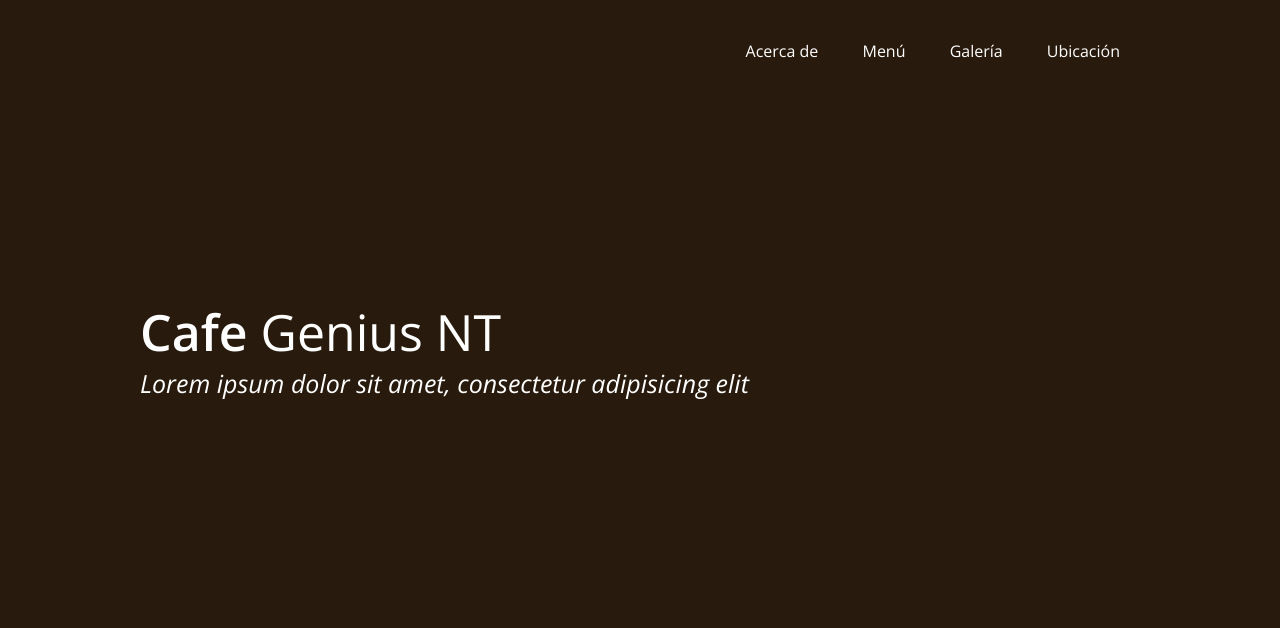
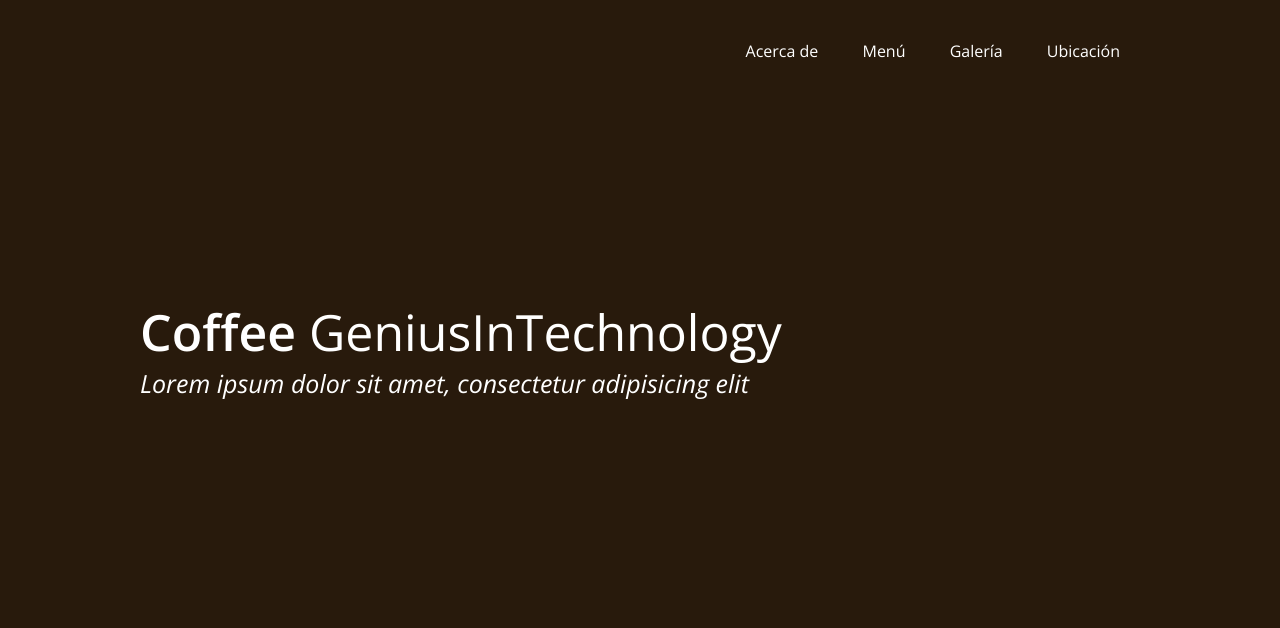
Before and after one commit to noetejaxun/coffee, a plain HTML site: page index.html in a window 1280 px wide. Shown: the top 628 px of the page. Drawn offline with nearby package versions, Linux system fonts and the light colour scheme.

Commit message:
Change name

```diff
--- a/index.html
+++ b/index.html
@@ -6,7 +6,7 @@
     <meta http-equiv="X-UA-Compatible" content="ie=edge">
     <link href="https://fonts.googleapis.com/css?family=Open+Sans:300,300i,400,600,700" rel="stylesheet">
     <link rel="stylesheet" href="css/estilos.css">
-    <title>Cafe</title>
+    <title>Coffee</title>
 </head>
 <body>
     <header>
@@ -18,7 +18,7 @@
                 <a href="#" id="btn-ubicacion">Ubicación</a>
             </nav>
             <div class="textos">
-                <h1 class="nombre">Cafe <span>Genius NT</span></h1>
+                <h1 class="nombre">Coffee <span>GeniusInTechnology</span></h1>
                 <h3>Lorem ipsum dolor sit amet, consectetur adipisicing elit</h3>
             </div>
         </div>
```
Also changed, not shown: 1 other file.
